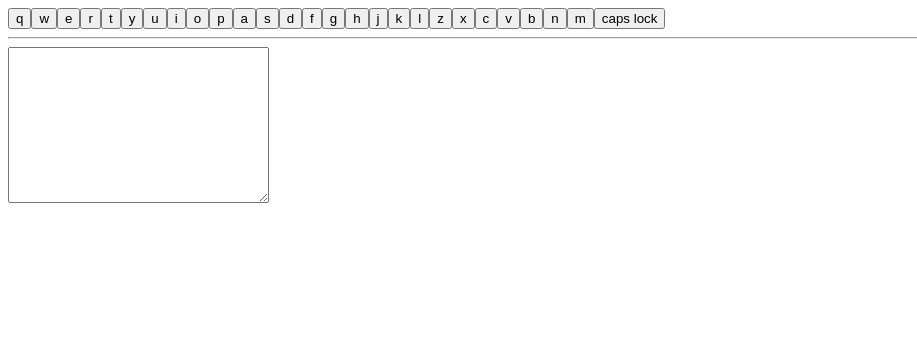
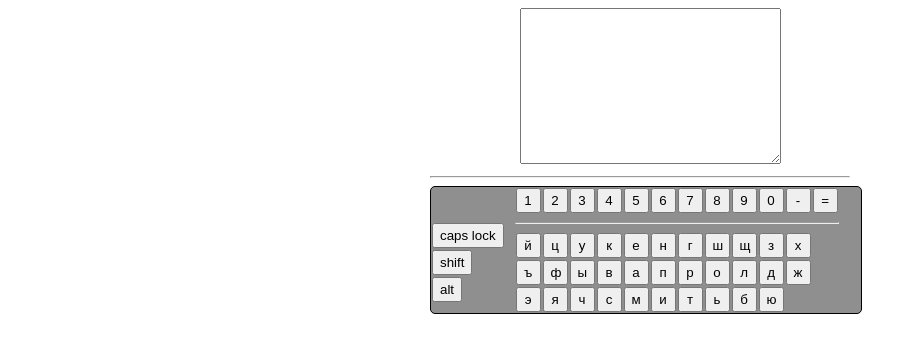
Before and after one commit to SiarheiBalt/Siarhei_Baltsevich_js, a plain HTML site: page 2021_03_15-13Lesson/index.html in a window 1280 px wide. Both pictures are taken after a click on the button "caps lock". Shown: the whole page, without its empty margins (0-917 px from the left). Drawn offline with Linux system fonts and the light colour scheme.

Commit message:
keyBoard

```diff
--- a/2021_03_15-13Lesson/index.html
+++ b/2021_03_15-13Lesson/index.html
@@ -5,15 +5,24 @@
     <meta http-equiv="X-UA-Compatible" content="IE=edge">
     <meta name="viewport" content="width=device-width, initial-scale=1.0">
     <title>Document</title>
+    <link rel="stylesheet" href="style.css">
 </head>
 <body>
-    <main>
-
-    </main>
-    <hr>
-    <footer>
-        <textarea name="" id="textArea" cols="30" rows="10"></textarea>
-    </footer>
+    <div class="container">
+        <div class="area">
+            <textarea name="" id="textArea" cols="30" rows="10"></textarea>
+        </div>
+        <hr>
+        <div class="keyboard">
+            <aside></aside>
+            <div>
+                <header></header>
+                <hr>
+                <main></main>
+                <footer></footer>
+            </div>
+        </div>
+    </div>
     <script src="index.js"></script>
 </body>
 </html>
--- a/2021_03_15-13Lesson/index.js
+++ b/2021_03_15-13Lesson/index.js
@@ -1,24 +1,67 @@
-const bordKeys = [
-    'q','w','e','r','t','y','u','i','o','p','a','s','d','f','g','h','j','k','l','z','x','c','v','b','n','m','caps lock',
-];
+const bordKeys = {
+    ru : 'йцукенгшщзхъфывапролджэячсмитьбю',
+    eng : `qwertyuiop[]asdfghjkl;'zxcvbnm,./`,
+    numbers: '1234567890-=',
+    shiftNumbers: '?!@#$%^*()_+',
+    caps: 'caps lock',
+    shift: 'shift',
+    alt: 'alt',
+}
+stateSomeKeys = {
+    'caps lock' : false,
+    shift : false,
+    alt : false,
+}
 const main = document.querySelector('main');
+const aside = document.querySelector('aside');
+const footer = document.querySelector('footer');
+const header = document.querySelector('header');
 const textArea = document.querySelector('#textArea');
 
-let caps = false;
+createElAddEvent(bordKeys.ru.split(''), main);
+createElAddEvent(bordKeys.numbers.split(''), header);
+createElAddEvent([bordKeys.caps, bordKeys.shift, bordKeys.alt], aside);
+function createElAddEvent(arr, place) {
+    arr.forEach((el) => {
+        let button = document.createElement('button');
+        button.innerHTML = el;
+        button.onclick = handler;
+        place.append(button);
+    })
+}
 
-bordKeys.forEach((el) => {
-    let button = document.createElement('button');
-    button.innerHTML = el;
-    button.onclick = handler;
-    main.append(button);
-
-})
 function handler(event) {
-    if(event.target.innerHTML === 'caps lock') {
-        caps = ! caps;
-        event.target.innerHTML += '';
-        console.log(caps);
-        return caps;
+    if(event.target.innerHTML.split('').length > 1) {
+        return keyDownUp(event)
     }
-    caps ===true ? textArea.innerHTML += event.target.innerHTML.toUpperCase() : textArea.innerHTML += event.target.innerHTML.toLowerCase();
+    stateSomeKeys['caps lock'] ===true || stateSomeKeys.shift ===true ?
+        textArea.innerHTML += event.target.innerHTML.toUpperCase() :
+        textArea.innerHTML += event.target.innerHTML.toLowerCase();
 }
+function keyDownUp(event) {
+    stateSomeKeys[event.target.innerHTML] = !stateSomeKeys[event.target.innerHTML];
+    addDellBacklightSomeKeys(event);
+    event.target.innerHTML += '';
+    changeKeysNumber()
+    if (stateSomeKeys.shift == true && stateSomeKeys.alt == true && event.target.innerHTML != 'caps lock') changeKeysLetters(event);
+    return stateSomeKeys[event.target.innerHTML];
+}
+function addDellBacklightSomeKeys(event) {
+    !event.path[0].classList.contains('backLight') ?
+        event.path[0].classList.add('backLight') :
+        event.path[0].classList.remove('backLight')
+}
+function changeKeysLetters(event) {
+    let keys;
+    main.childNodes[0].innerHTML === 'й' ? keys = 'eng' : keys = 'ru';
+    for (let i = 0; i < main.childNodes.length; i++) {
+        main.childNodes[i].innerHTML = bordKeys[keys].split('')[i];
+    }
+}
+function changeKeysNumber(event) {
+    let keys;
+    stateSomeKeys.shift == true ? keys = 'shiftNumbers' : keys = 'numbers';
+    for (let i = 0; i < header.childNodes.length; i++) {
+        header.childNodes[i].innerHTML = bordKeys[keys].split('')[i];
+    }
+}
--- /dev/null
+++ b/2021_03_15-13Lesson/style.css
@@ -0,0 +1,45 @@
+.backLight {
+    background-color: cornsilk;
+}
+.container {
+    width: 420px;
+    margin: auto;
+}
+main {
+    width: 300px;
+}
+aside {
+    display: flex;
+    flex-direction: column;
+    align-items: baseline;
+    margin: 35px 10px 0 0;
+}
+.keyboard {
+    display: flex;
+    width: 430px;
+    margin: auto;
+    background-color: rgb(143, 143, 143);
+    border: 1px solid;
+    border-radius: 5px;
+}
+main button {
+    width: 25px;
+    height: 25px;
+    margin: 1px;
+}
+header button {
+    width: 25px;
+    height: 25px;
+    margin: 1px;
+}
+aside button {
+    height: 25px;
+    margin: 1px;
+}
+.area {
+    width: 240px;
+    margin: auto;
+}
+button {
+
+}
```
Also changed, not shown: 2021_03_01-10Lesson/sort_array/index.js (+6 -12 lines).
